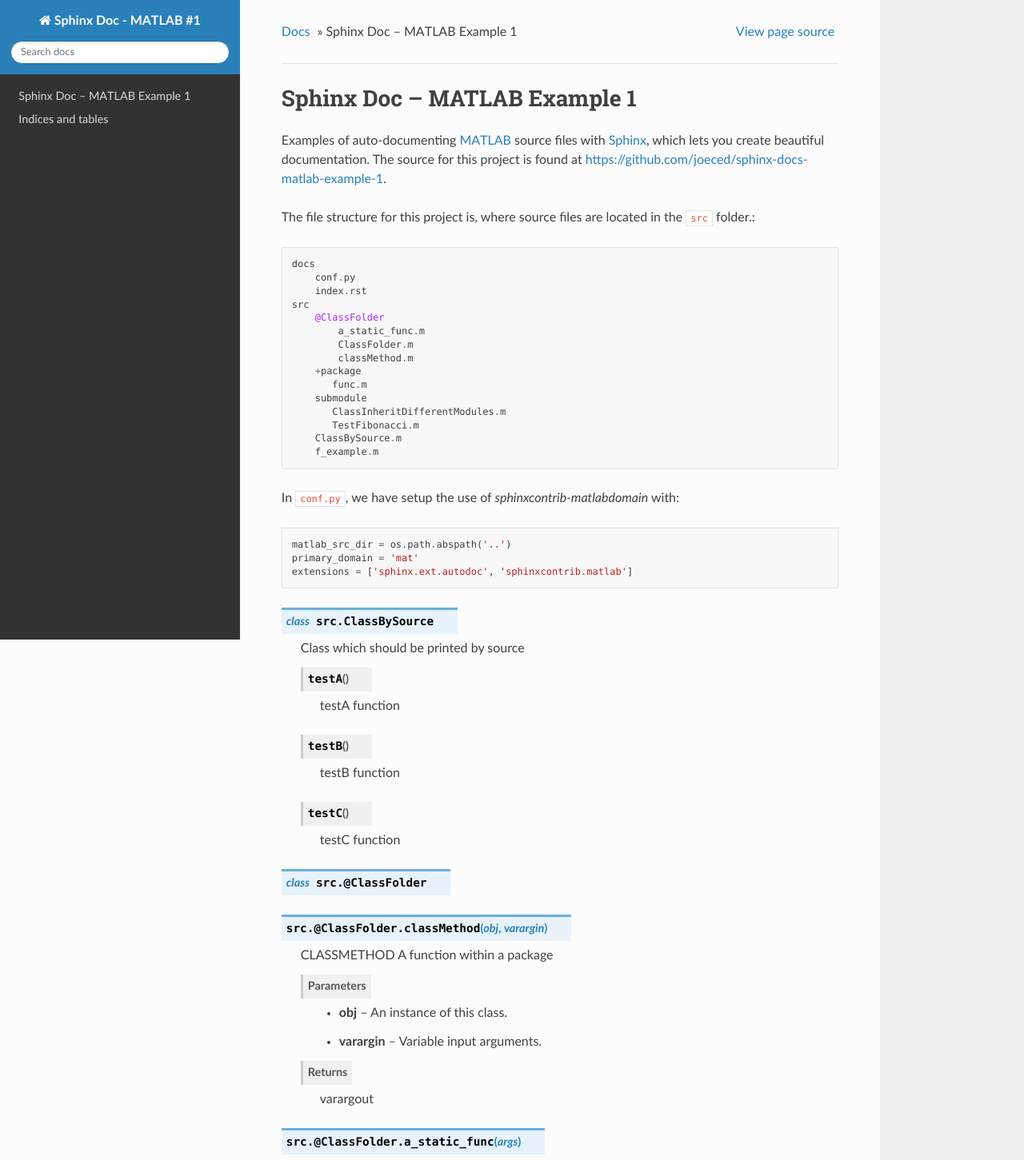
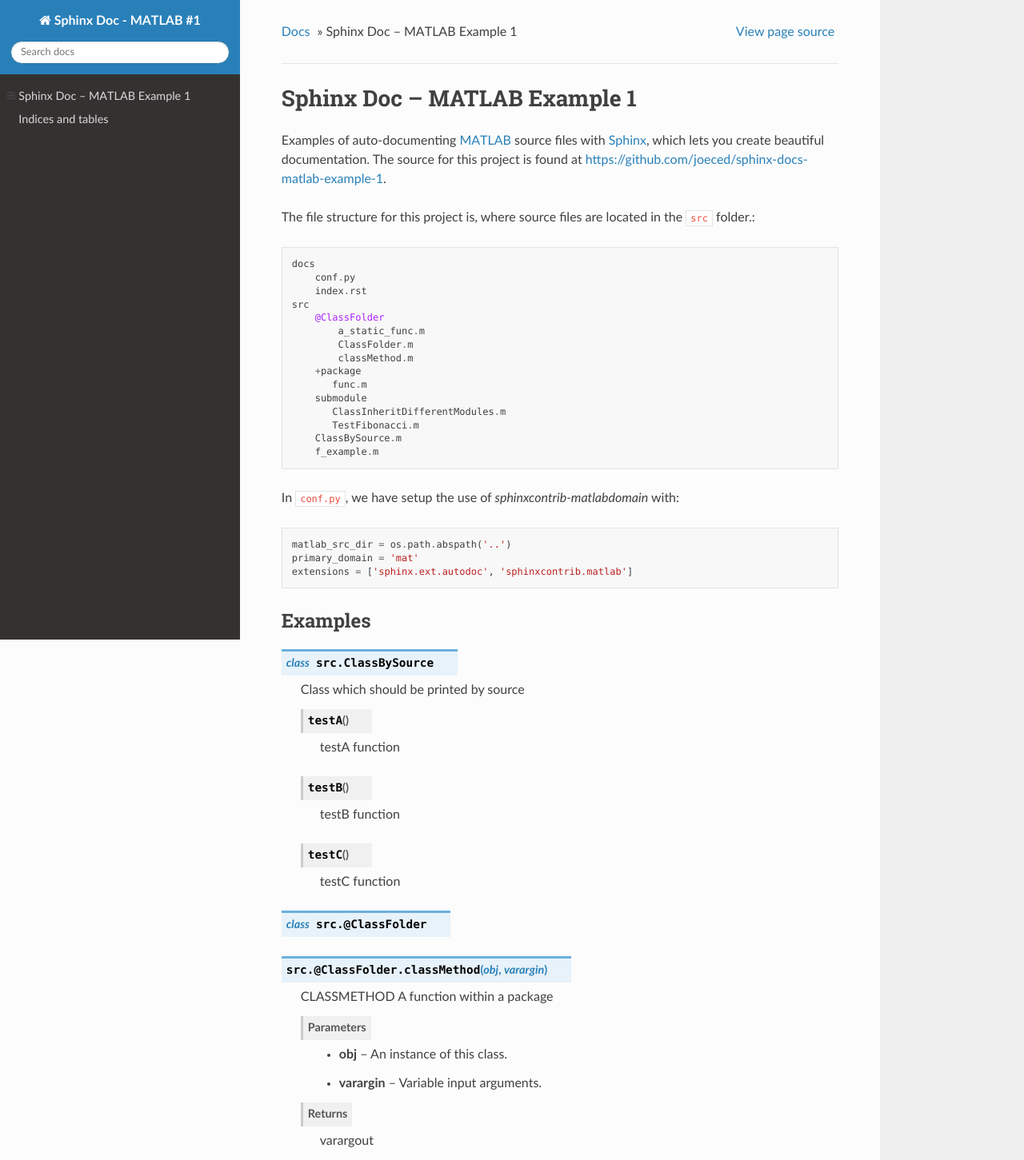
Before and after one commit to joeced/sphinx-docs-matlab-example-1, a plain HTML site: page index.html in a window 1280 px wide. Shown: the top 1451 px of the page at 80% size. Drawn offline with Linux system fonts and the light colour scheme.

Commit message:
[ci skip] Autodoc commit for .

```diff
--- a/index.html
+++ b/index.html
@@ -80,7 +80,10 @@
 
               <!-- Local TOC -->
               <div class="local-toc"><ul>
-<li><a class="reference internal" href="#">Sphinx Doc – MATLAB Example 1</a></li>
+<li><a class="reference internal" href="#">Sphinx Doc – MATLAB Example 1</a><ul>
+<li><a class="reference internal" href="#module-src">Examples</a></li>
+</ul>
+</li>
 <li><a class="reference internal" href="#indices-and-tables">Indices and tables</a></li>
 </ul>
 </div>
@@ -178,7 +181,9 @@ create beautiful documentation. The source for this project is found at
 <span class="n">extensions</span> <span class="o">=</span> <span class="p">[</span><span class="s1">&#39;sphinx.ext.autodoc&#39;</span><span class="p">,</span> <span class="s1">&#39;sphinxcontrib.matlab&#39;</span><span class="p">]</span>
 </pre></div>
 </div>
-<span class="target" id="module-src"></span><dl class="class">
+<div class="section" id="module-src">
+<span id="examples"></span><h2>Examples<a class="headerlink" href="#module-src" title="Permalink to this headline">¶</a></h2>
+<dl class="class">
 <dt id="src.ClassBySource">
 <em class="property">class </em><code class="sig-prename descclassname">src.</code><code class="sig-name descname">ClassBySource</code><a class="headerlink" href="#src.ClassBySource" title="Permalink to this definition">¶</a></dt>
 <dd><p>Class which should be printed by source</p>
@@ -282,6 +287,7 @@ create beautiful documentation. The source for this project is found at
 </dd></dl>
 
 </div>
+</div>
 <div class="section" id="indices-and-tables">
 <h1>Indices and tables<a class="headerlink" href="#indices-and-tables" title="Permalink to this headline">¶</a></h1>
 <ul class="simple">
```
Also changed, not shown: _sources/index.rst.txt.
